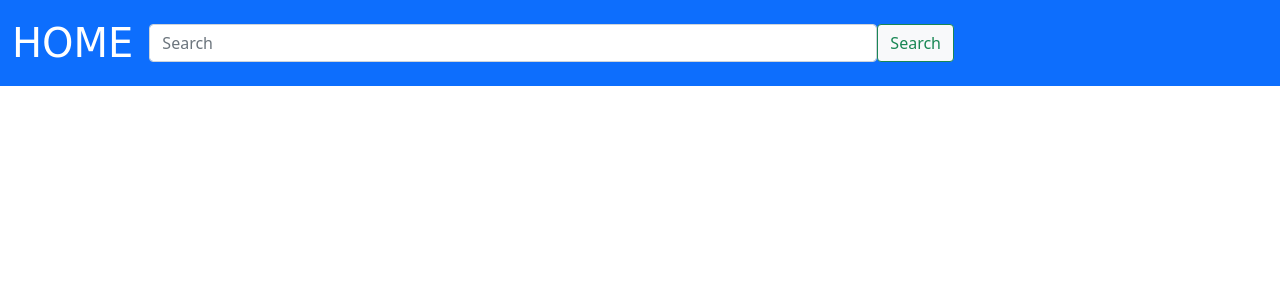
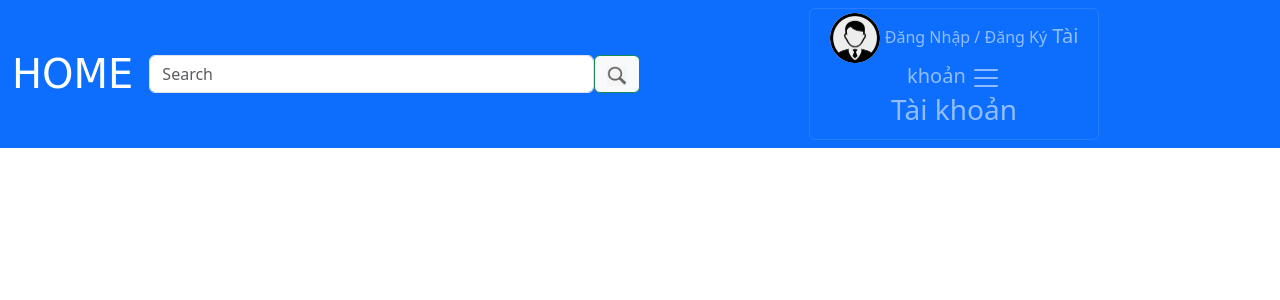
Before and after one commit to thanhnamgl1609/Web_Sell_Books, a Django app: page /home/ in a window 1280 px wide. Shown: the top 300 px of the page. Run offline with Django 3.2, Linux system fonts and the light colour scheme; style sheets or scripts are compiled from the project's sources; some libraries are stand-ins or nearby versions; some web fonts are replaced.

Commit message:
Add button nav 	modified:   code/sites/home/static/css/style.css 	new file:   code/sites/home/static/image/user.png 	modified:   code/sites/home/templates/pages/base.html

```diff
--- a/code/sites/home/static/css/style.css
+++ b/code/sites/home/static/css/style.css
@@ -1,7 +1,18 @@
 @import url('https://fonts.googleapis.com/css2?family=Risque&display=swap');
-@import "custom";
+@import "custom.scss";
 
 .navbar-brand{
     font-family: 'Risque', cursive;
     font-size: 40px;
-};
+}
+
+#s-img {
+    width: 20px;
+    height: 20px;
+}
+
+#ac-img{
+    width: 50px;
+    height:50px;
+    border-radius: 50%;
+}
--- a/code/sites/home/templates/pages/base.html
+++ b/code/sites/home/templates/pages/base.html
@@ -11,13 +11,27 @@
 </head>
 <body>
     <nav class="navbar navbar-dark bg-primary sticky-top">
-        <div class="container-fluid position-relative">
-            <div class="d-flex justify-content-start w-75 align-items-center">
+        <div class="container-fluid d-flex justify-content-evenly">
+            <div class="d-flex justify-content-start w-50 align-items-center">
                 <a class="navbar-brand" href="/home">HOME</a>
                 <form class="d-flex h-50 w-100">
-                    <input id = "search-form" class="form-control" type="search" placeholder="Search" aria-label="Search">
-                    <button class="btn btn-outline-success bg-light" type="submit">Search</button>
+                    <input class="form-control" type="search" placeholder="Search" aria-label="Search">
+                    <button class="btn btn-outline-success bg-light" type="submit">
+                        <img id="s-img" src="{% static 'image/search.png'%}">
+                    </button>
                 </form>
+            </div>
+
+            <div class="container-fluid w-25">
+                <button class="navbar-toggler" type="button" data-bs-toggle="collapse" data-bs-target="#navbarToggleExternalContent" aria-controls="navbarToggleExternalContent" aria-expanded="false" aria-label="Toggle navigation">
+                    <img src="{% static 'image/user.png'%}"  id="ac-img">
+                    <span class="fs-6">Đăng Nhập / Đăng Ký</span>
+                    <span class="fs-5">
+                        <span>Tài khoản</span>
+                        <span class="navbar-toggler-icon"></span>
+                    </span>
+                    <h3>Tài khoản</h3>
+                </button>
             </div>
         </div>
     </nav>
```
Also changed, not shown: code/sites/home/static/image/search.png (renamed from code/sites/home/media/search.png), code/sites/home/static/image/user.png (added).
